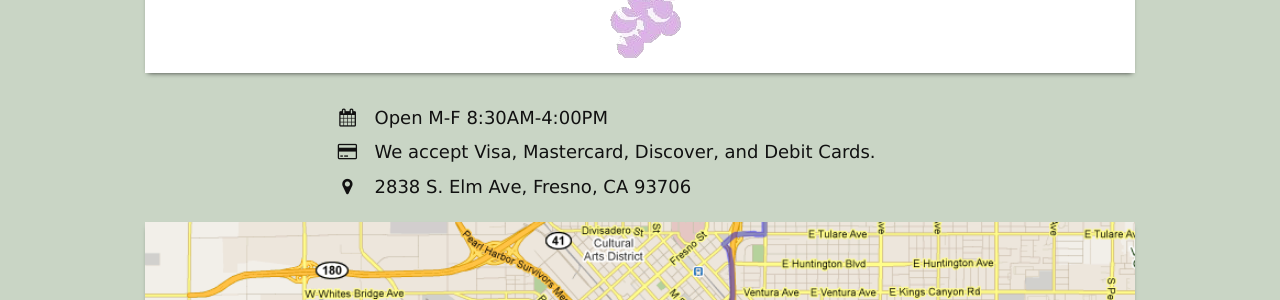
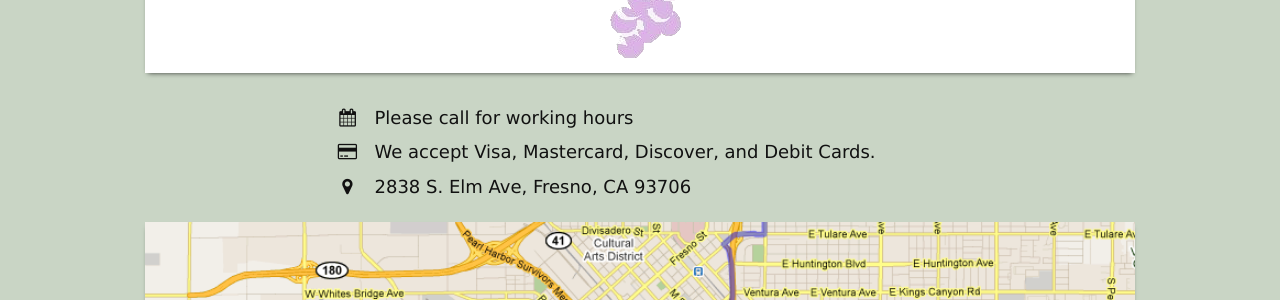
Before and after one commit to fresnograpestakeyard/fresnograpestakeyard.github.io, a Jekyll site: the page built from index.md, in a window 1280 px wide. Shown: the part 491-791 px from the top of the page. Built offline with Jekyll 4.4.1, drawn with Linux system fonts in a browser that asks for light colours; nearby versions of some CDN libraries.

Commit message:
please call for working hours

```diff
--- a/_layouts/about.html
+++ b/_layouts/about.html
@@ -13,7 +13,7 @@ layout: default
         <i class="fa fa-calendar"></i>
       </div>
       <div class="table-right">
-        Open M-F 8:30AM-4:00PM
+        Please call for working hours
       </div>
     </div>
 
```
